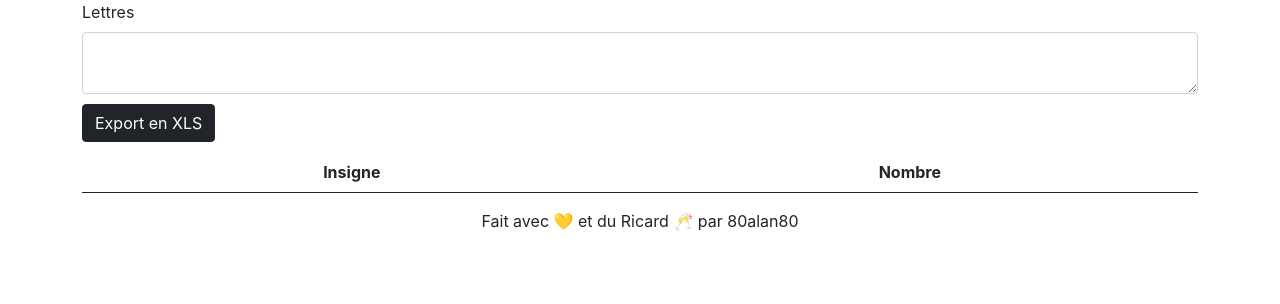
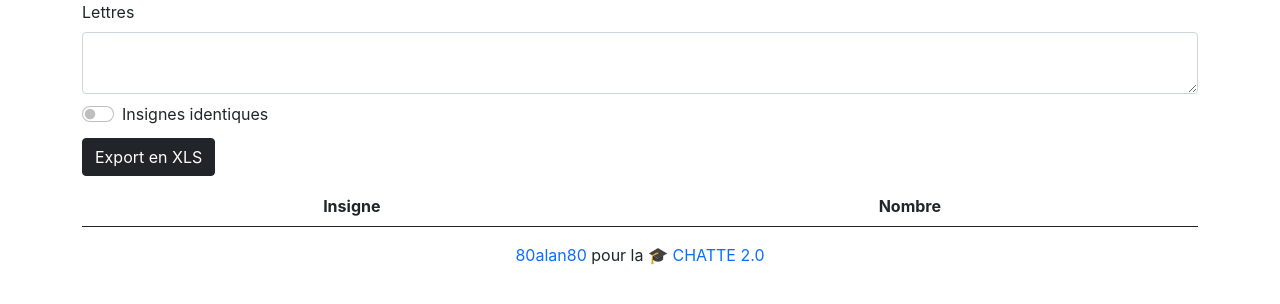
Before and after one commit to La-CHATTE-2-0/compteur-lettres, a React (Create React App) app: page / in a window 1280 px wide. Shown: the top 304 px of the page. Built offline with nearby package versions, Linux system fonts and the light colour scheme.

Commit message:
evo: meme insigne & update packages

```diff
--- a/package.json
+++ b/package.json
@@ -8,8 +8,8 @@
     "@testing-library/user-event": "^12.8.3",
     "react": "^17.0.2",
     "react-dom": "^17.0.2",
-    "react-scripts": "4.0.3",
-    "web-vitals": "^1.1.2",
+    "react-scripts": "^5.0.0",
+    "web-vitals": "^2.1.3",
     "xlsexport": "^1.5.2"
   },
   "scripts": {
--- a/public/index.html
+++ b/public/index.html
@@ -1,14 +1,12 @@
 <!DOCTYPE html>
 <html lang="fr">
+
 <head>
   <meta charset="utf-8" />
   <link rel="icon" href="%PUBLIC_URL%/favicon.ico" />
   <meta name="viewport" content="width=device-width, initial-scale=1" />
   <meta name="theme-color" content="#000000" />
-    <meta
-      name="description"
-      content="Compteur automatique des lettres et insignes"
-    />
+  <meta name="description" content="Compteur automatique des lettres et insignes" />
   <!--
       manifest.json provides metadata used when your web app is installed on a
       user's mobile device or desktop. See https://developers.google.com/web/fundamentals/web-app-manifest/
@@ -23,9 +21,13 @@
       work correctly both with client-side routing and a non-root public URL.
       Learn how to configure a non-root public URL by running `npm run build`.
     -->
-    <link rel="stylesheet" href="https://cdn.jsdelivr.net/npm/bootstrap@5.0.0-beta3/dist/css/bootstrap.min.css" integrity="sha384-eOJMYsd53ii+scO/bJGFsiCZc+5NDVN2yr8+0RDqr0Ql0h+rP48ckxlpbzKgwra6" crossorigin="anonymous">
+  <link rel="stylesheet" href="https://cdn.jsdelivr.net/npm/bootstrap@5.0.0-beta3/dist/css/bootstrap.min.css"
+    integrity="sha384-eOJMYsd53ii+scO/bJGFsiCZc+5NDVN2yr8+0RDqr0Ql0h+rP48ckxlpbzKgwra6" crossorigin="anonymous">
+  <script src="https://cdn.jsdelivr.net/npm/jquery@3.6.0/dist/jquery.min.js"></script>
+  <script src="https://cdn.jsdelivr.net/gh/gitbrent/bootstrap4-toggle@3.6.1/js/bootstrap4-toggle.min.js"></script>
   <title>Occurences</title>
 </head>
+
 <body class="container">
   <noscript>You need to enable JavaScript to run this app.</noscript>
   <div id="root"></div>
@@ -39,6 +41,11 @@
       To begin the development, run `npm start` or `yarn start`.
       To create a production bundle, use `npm run build` or `yarn build`.
     -->
-    <footer> Fait avec 💛 et du Ricard 🥂 par 80alan80</footer>
+  <footer>
+    <a href="https://www.linkedin.com/in/alan-lecart/">80alan80</a>
+    pour la
+    <a href="https://www.facebook.com/assofalamiens/"> 🎓 CHATTE 2.0</a>
+  </footer>
 </body>
+
 </html>
--- a/src/Afficheur.js
+++ b/src/Afficheur.js
@@ -2,7 +2,7 @@ import { Occurences } from "./Tools"
 
 function Afficheur(props) {
 
-    let occurences = Occurences(props.text)
+    let occurences = Occurences(props.text, props.boolMemeInsigne)
 
     return (
         <div>
--- a/src/App.js
+++ b/src/App.js
@@ -7,25 +7,45 @@ import XlsExport from "xlsexport"
 function App() {
 
   const [value, setValue] = useState("");
+  const [memeInsigne, setMemeInsigne] = useState(false);
 
   const handleChange = (event) => {
     setValue(event.target.value);
   };
 
+  function canExport() {
+    return value.length > 1 && ![...value].every(char => { return excludedChars.includes(char) })
+  }
   const handleExport = () => {
-    if (value.length > 1 && ![...value].every(char => { return excludedChars.includes(char)})) {
-      const arr = ExportOccurences(value)
+    if (canExport()) {
+      const arr = ExportOccurences(value, memeInsigne)
       var xls = new XlsExport(arr, `Export`);
       xls.exportToXLS(`export_lettres.xls`);
     }
   };
 
+  const handleSwitchMemeInsigne = () => {
+    setMemeInsigne(!memeInsigne)
+  }
+
   return (
     <div className="App">
       <label htmlFor="input" className="form-label">Lettres</label>
-      <textarea className="form-control" id="input" value={value} onChange={handleChange}></textarea>
+      <textarea className="form-control mb-2" id="input" value={value} onChange={handleChange}></textarea>
+
+      <div className="form-check form-switch">
+        <input
+          className='form-check-input'
+          type="checkbox"
+          role="switch"
+          id="flexSwitchCheckChecked"
+          defaultChecked={memeInsigne}
+          onChange={handleSwitchMemeInsigne} />
+        <label className="form-check-label" htmlFor="flexSwitchCheckChecked">Insignes identiques</label>
+      </div>
+
       <button id="export" type="button" className="btn btn-dark" onClick={handleExport}>Export en XLS</button>
-      <Afficheur text={value} />
+      <Afficheur text={value} boolMemeInsigne={memeInsigne} />
     </div>
   );
 }
--- a/src/Tools.js
+++ b/src/Tools.js
@@ -1,25 +1,38 @@
 const excludedChars = ['\n', '\r', '\t', ' ']
+const equivalentChars = {
+    "9": "6",
+    "O": "0",
+    "^": "v",
+    "⁰": "o"
+}
 
-function Occurences(text) {
+
+
+function Occurences(text, boolMemeInsigne) {
 
     let occurences = []
 
-    for (const c of text) {
-        if (!excludedChars.includes(c)){
-            const c_occurence  = occurences[c]
+    for (let c of text) {
+        if (!excludedChars.includes(c)) {
+            if (boolMemeInsigne && equivalentChars[c]) {
+                c = equivalentChars[c]
+                console.log("equivalent")
+            }
+
+            const c_occurence = occurences[c]
             if (c_occurence)
-            occurences[c] = occurences[c] + 1
+                occurences[c] = occurences[c] + 1
             else
-            occurences[c] = 1
+                occurences[c] = 1
         }
     }
 
     return occurences
 }
 
-function ExportOccurences(text) {
+function ExportOccurences(text, boolMemeInsigne) {
 
-    const occurences = Occurences(text)
+    const occurences = Occurences(text, boolMemeInsigne)
     let exportArr = [];
 
     Object
--- a/src/index.css
+++ b/src/index.css
@@ -1,13 +1,15 @@
 body {
   margin: 0;
-  font-family: -apple-system, BlinkMacSystemFont, 'Segoe UI', 'Roboto', 'Oxygen',
-    'Ubuntu', 'Cantarell', 'Fira Sans', 'Droid Sans', 'Helvetica Neue',
-    sans-serif;
+  font-family: -apple-system, BlinkMacSystemFont, "Segoe UI", "Roboto", "Oxygen", "Ubuntu", "Cantarell", "Fira Sans",
+    "Droid Sans", "Helvetica Neue", sans-serif;
   -webkit-font-smoothing: antialiased;
   -moz-osx-font-smoothing: grayscale;
 }
 
 code {
-  font-family: source-code-pro, Menlo, Monaco, Consolas, 'Courier New',
-    monospace;
+  font-family: source-code-pro, Menlo, Monaco, Consolas, "Courier New", monospace;
 }
+
+footer a {
+  text-decoration: none;
+}
```
Also changed, not shown: 1 other file (tests, documents, lock files or other folders). Lines whose indentation alone changed are shown as unchanged.
